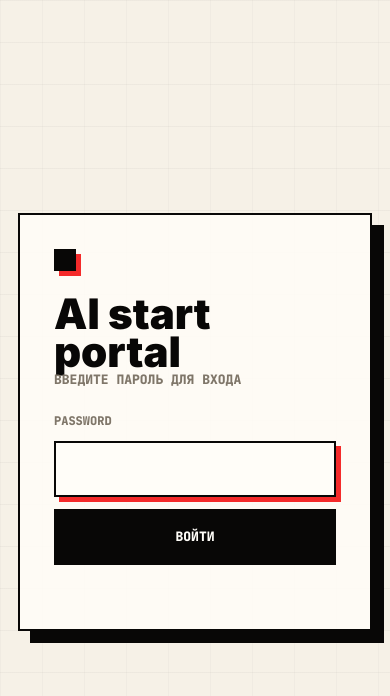
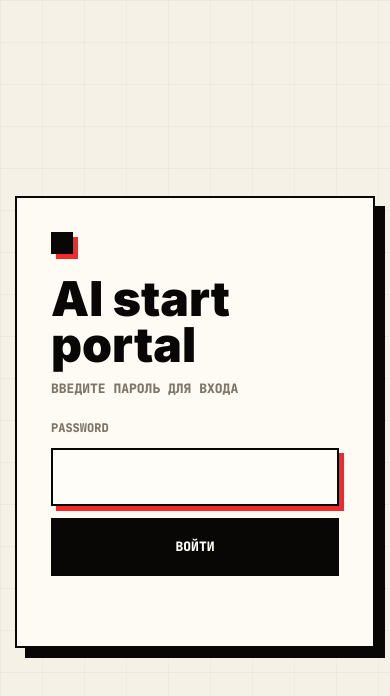
Before and after one commit to makefacktory90-lgtm/ai-start-portal, a website: page ai_start_course_site/index.html in a window 390 px wide. Drawn offline with Linux system fonts and the light colour scheme.

Commit message:
Fix login page typography

```diff
--- a/ai_start_course_site/index.html
+++ b/ai_start_course_site/index.html
@@ -56,10 +56,14 @@
 
     h1 {
       margin: 0;
-      font-size: clamp(42px, 9vw, 76px);
+      font-size: clamp(40px, 8vw, 68px);
       font-weight: 900;
-      line-height: 0.9;
+      line-height: 0.98;
       letter-spacing: 0;
+    }
+
+    h1 + p {
+      margin-top: 14px;
     }
 
     p {
@@ -128,6 +132,29 @@
       font-weight: 900;
       text-transform: uppercase;
     }
+
+    @media (max-width: 520px) {
+      main {
+        width: min(360px, calc(100vw - 28px));
+        gap: 22px;
+        padding: 34px 34px 40px;
+        box-shadow: 10px 10px 0 var(--black);
+      }
+
+      h1 {
+        font-size: clamp(38px, 13vw, 48px);
+        line-height: 0.96;
+      }
+
+      h1 + p {
+        margin-top: 12px;
+      }
+
+      input,
+      button {
+        min-height: 58px;
+      }
+    }
   </style>
 </head>
 <body>
```
